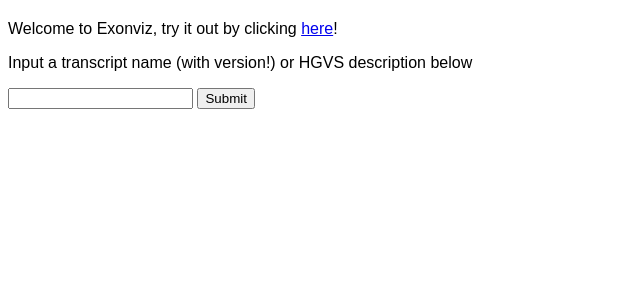
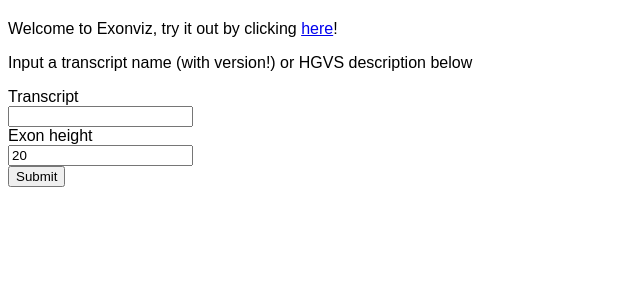
Before and after one commit to Redmar-van-den-Berg/exonviz-web, a Flask app: page / in a window 1280 px wide. Shown: the part 48-348 px from the top of the page, without its empty margins (0-640 px from the left). Run offline with Flask 3, Linux system fonts and the light colour scheme.

Commit message:
Add input for height

```diff
--- a/src/exonviz_web/app.py
+++ b/src/exonviz_web/app.py
@@ -23,9 +23,10 @@
 
 @app.route("/", methods=["POST"])
 def index_post() -> str:
-    text = request.form["text"]
+    text = request.form["transcript"]
+    height = int(request.form["height"])
     exons, reverse = cache_fetch(text)
-    session["svg"] = str(draw_exons(exons, reverse))
+    session["svg"] = str(draw_exons(exons, reverse, height=height,))
     return render_template("index.html")
 
 
--- a/src/exonviz_web/templates/index.html
+++ b/src/exonviz_web/templates/index.html
@@ -10,10 +10,20 @@
   </p>
   <p>Input a transcript name (with version!) or HGVS description below
     <form method="POST">
-      <input name="text">
-      <input type="submit">
+      <label for="transcript">Transcript</label>
+      <br>
+      <input type="text" name="transcript" value="{{ request.form['transcript'] }}"></input>
+      <br>
+
+      <label for="height">Exon height</label>
+      <br>
+      <input type="int" name="height", value="{{ request.form.get('heigh', 20) }}"></input>
+      <br>
+
+      <button type="submit">Submit</button>
     </form>
   </p>
+
   {% if session["svg"] %}
     {{ session["svg"] | safe }}
   {% endif %}
```
